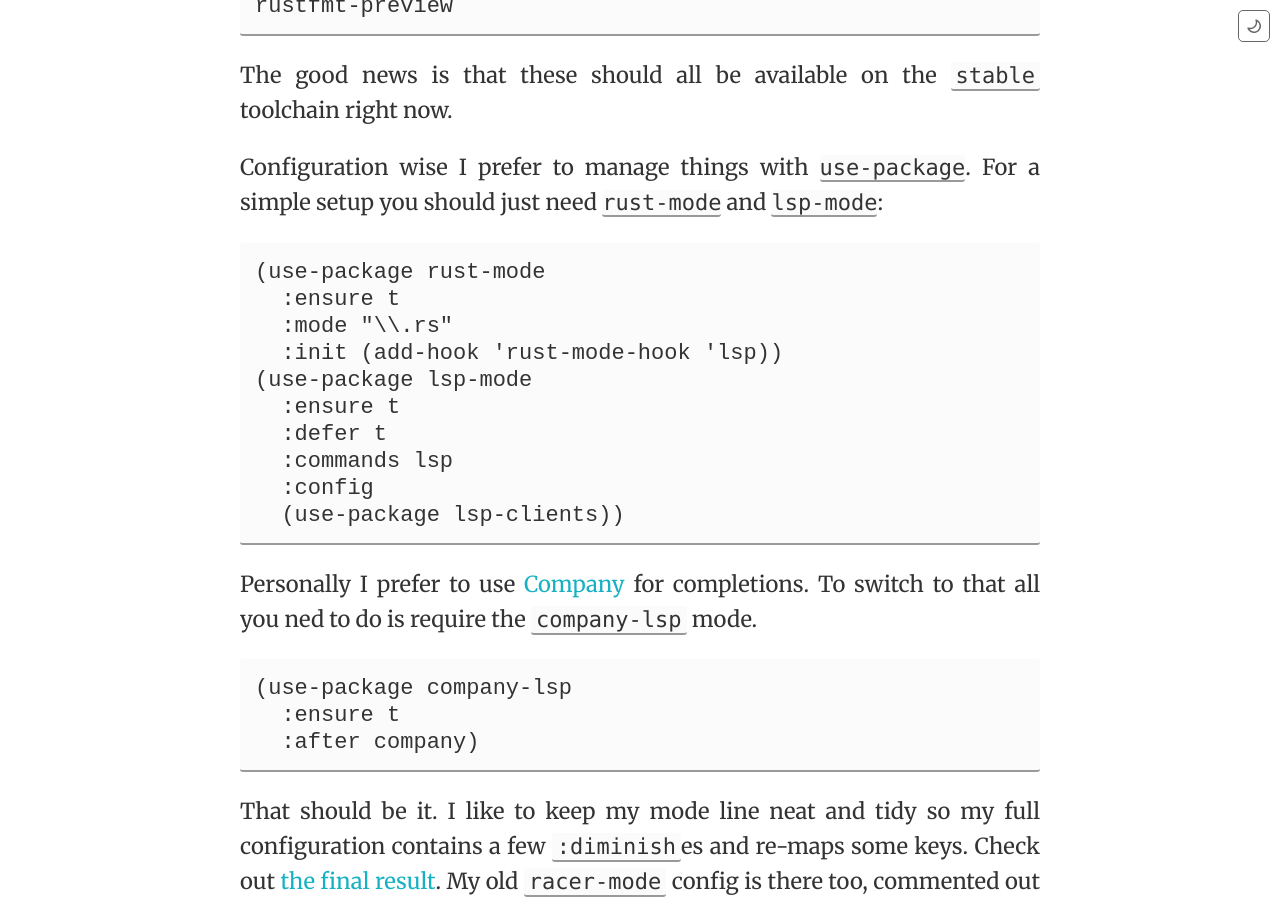
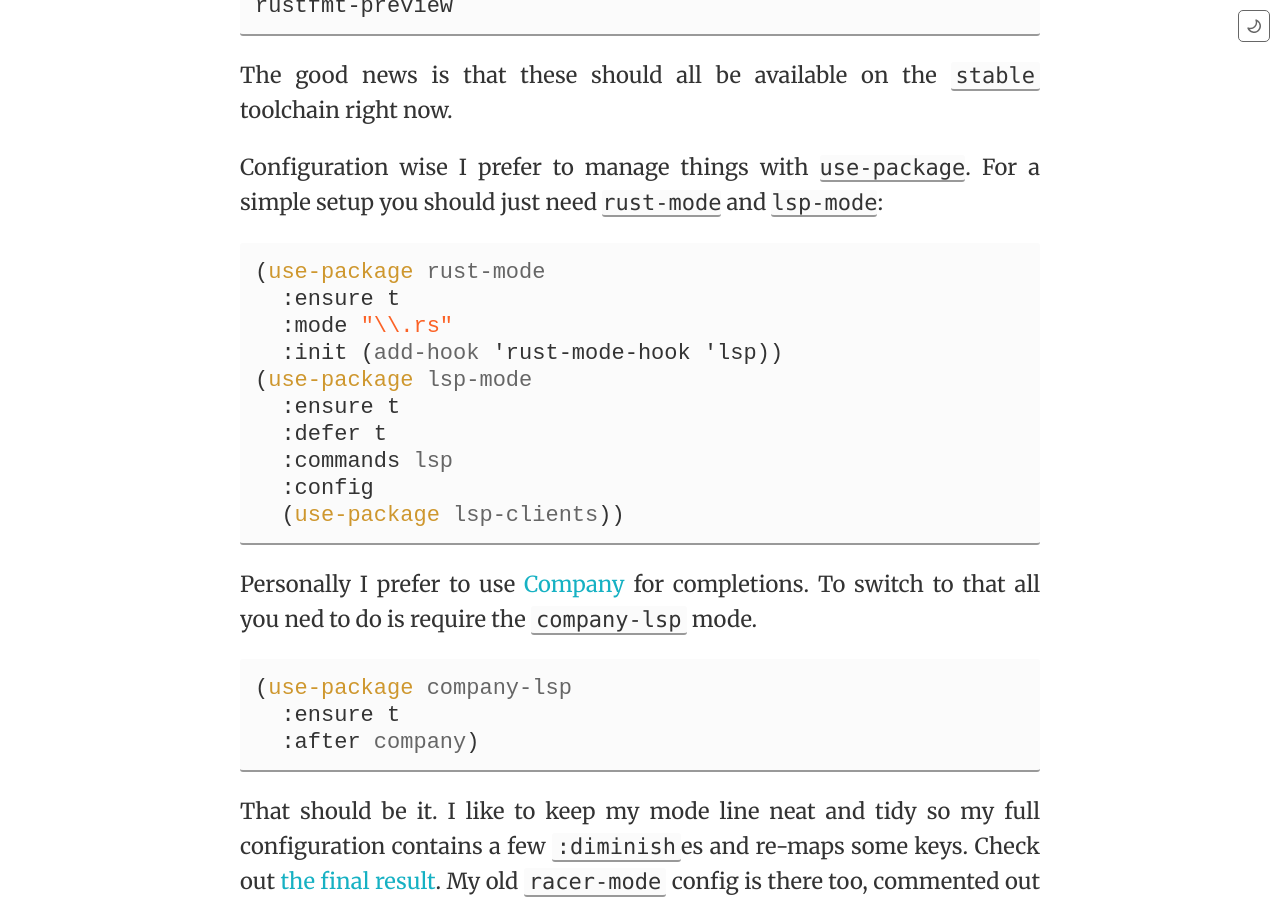
Before and after one commit to iwillspeak/iwillspeak.github.io, a Jekyll site: the page built from _posts/2018-12-08-racing-onwards.md, in a window 1280 px wide and 900 px high, scrolled down 938 px. Built offline with Jekyll 4.4.1, drawn with Linux system fonts in a browser that asks for light colours; comment, search, counter and statistics services are not loaded.

Commit message:
Update Syntax Name for Emacs

````diff
--- a/_posts/2018-12-08-racing-onwards.md
+++ b/_posts/2018-12-08-racing-onwards.md
@@ -18,7 +18,7 @@ The good news is that these should all be available on the `stable` toolchain ri
 
 Configuration wise I prefer to manage things with [`use-package`](https://jwiegley.github.io/use-package/). For a simple setup you should just need [`rust-mode`](https://github.com/rust-lang/rust-mode) and [`lsp-mode`](https://github.com/emacs-lsp/lsp-mode):
 
-```el
+```elisp
 (use-package rust-mode
   :ensure t
   :mode "\\.rs"
@@ -33,7 +33,7 @@ Configuration wise I prefer to manage things with [`use-package`](https://jwiegl
 
 Personally I prefer to use [Company](http://company-mode.github.io/) for completions. To switch to that all you ned to do is require the `company-lsp` mode.
 
-```el
+```elisp
 (use-package company-lsp
   :ensure t
   :after company)
````
